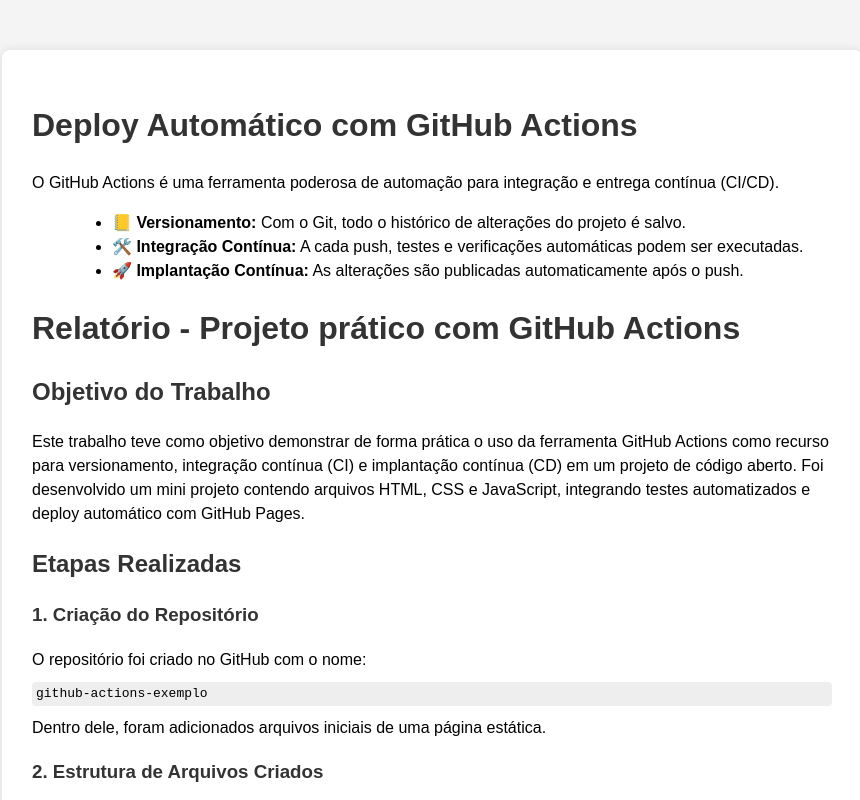
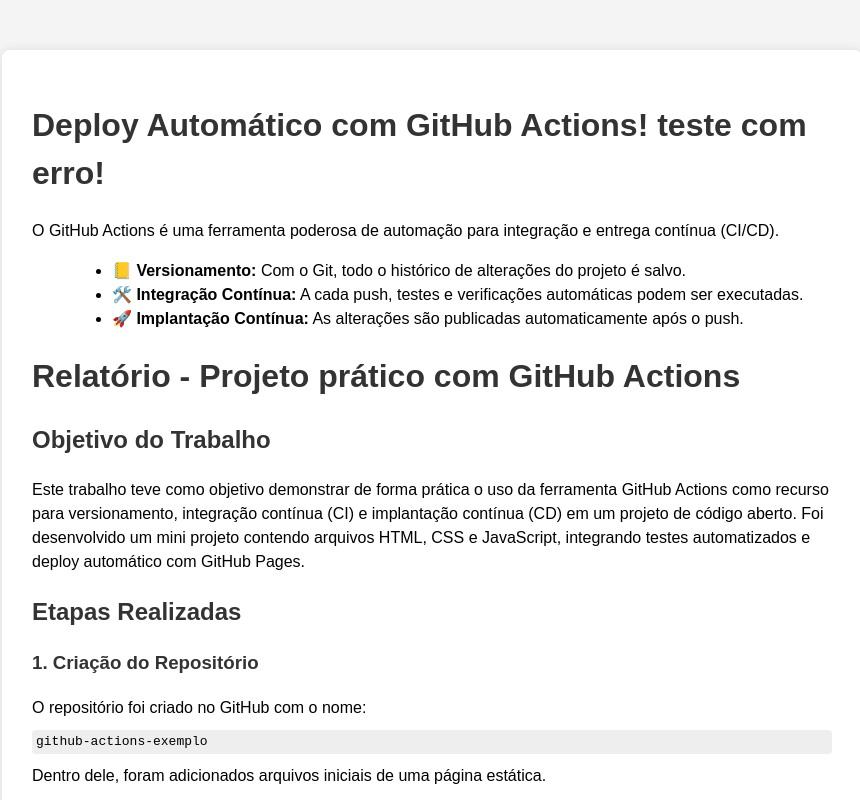
Before and after one commit to KethelenParra/github-actions-exemplo, a website: page index.html in a window 1280 px wide. Shown: the top 800 px of the page, without its empty margins (208-1068 px from the left). Drawn offline with Linux system fonts and the light colour scheme; no server answers.

Commit message:
teste com erro

```diff
--- a/index.html
+++ b/index.html
@@ -10,7 +10,7 @@
 
 <body>
   <div class="container">
-    <h1>Deploy Automático com GitHub Actions</h1>
+    <h1>Deploy Automático com GitHub Actions! teste com erro!</h1>
     <p>O GitHub Actions é uma ferramenta poderosa de automação para integração e entrega contínua (CI/CD).</p>
     <ul>
       <li><strong>📒 Versionamento:</strong> Com o Git, todo o histórico de alterações do projeto é salvo.</li>
```
Also changed, not shown: scripts/math.test.js (+1 -1 lines).
